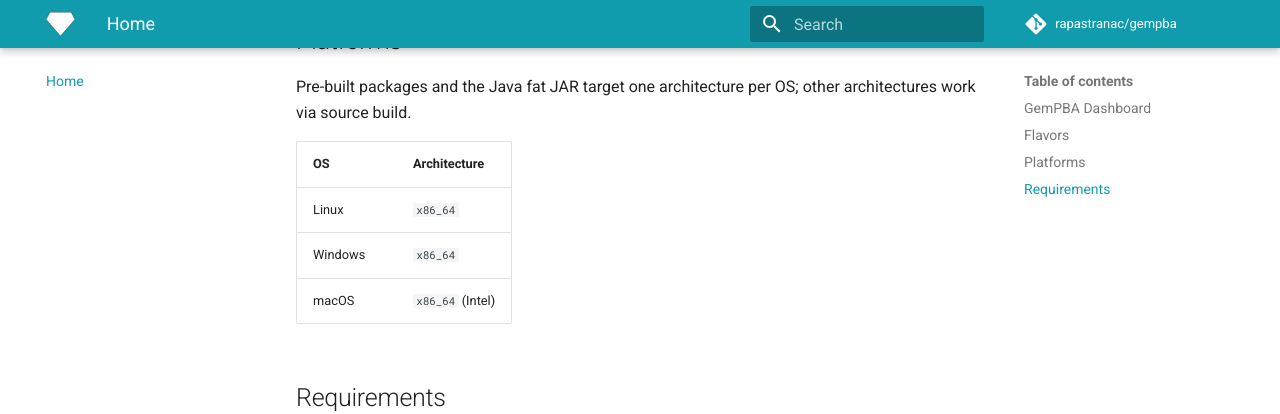
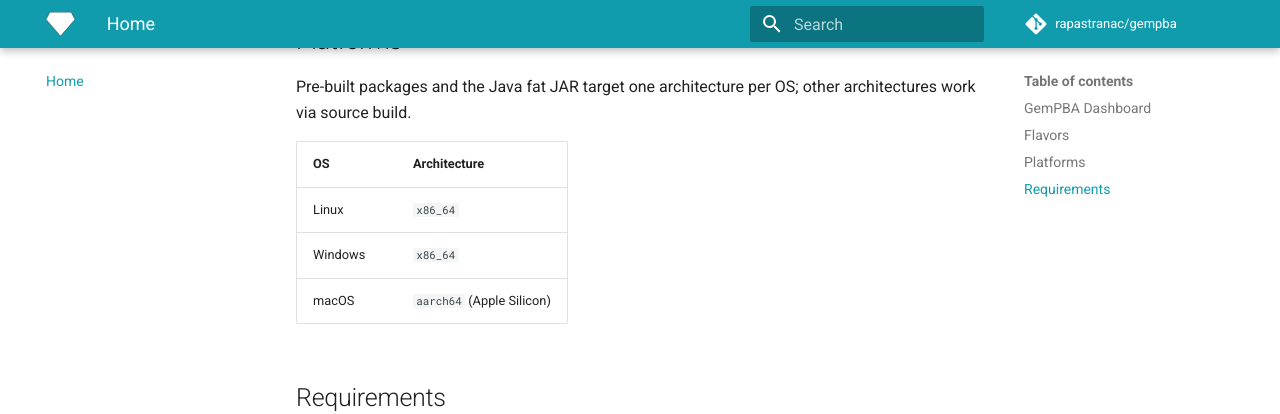
Before and after one commit to rapastranac/gempba-docs, an MkDocs documentation site: the page built from docs/index.md, in a window 1280 px wide and 900 px high, scrolled down 2295 px. Shown: the top 414 px of the window. Built offline with MkDocs 1.6.1 and Material for MkDocs 9.7.7, drawn with Linux system fonts in a browser that asks for light colours; comment, search, counter and statistics services are not loaded.

Commit message:
#409 docs(#411): List the macOS natives as Apple Silicon only

```diff
--- a/docs/index.md
+++ b/docs/index.md
@@ -64,7 +64,7 @@ Pre-built packages and the Java fat JAR target one architecture per OS; other ar
 |---|---|
 | Linux | `x86_64` |
 | Windows | `x86_64` |
-| macOS | `x86_64` (Intel) |
+| macOS | `aarch64` (Apple Silicon) |
 
 ## Requirements
 
```
Also changed, not shown: docs/java/index.md (+1 -1 lines).
